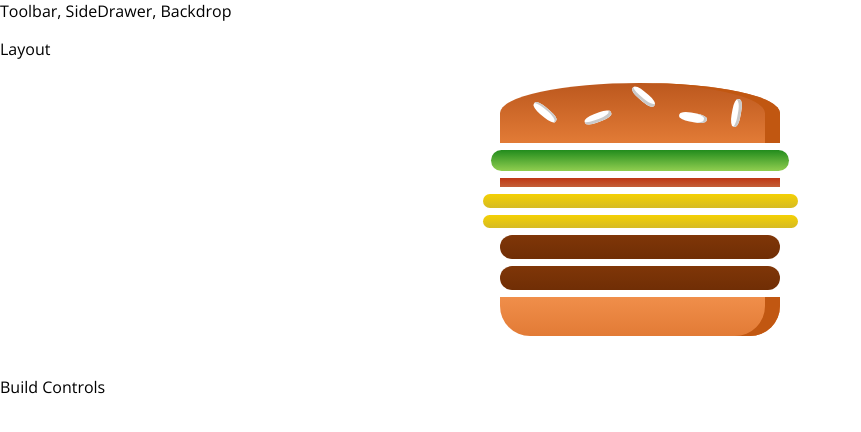
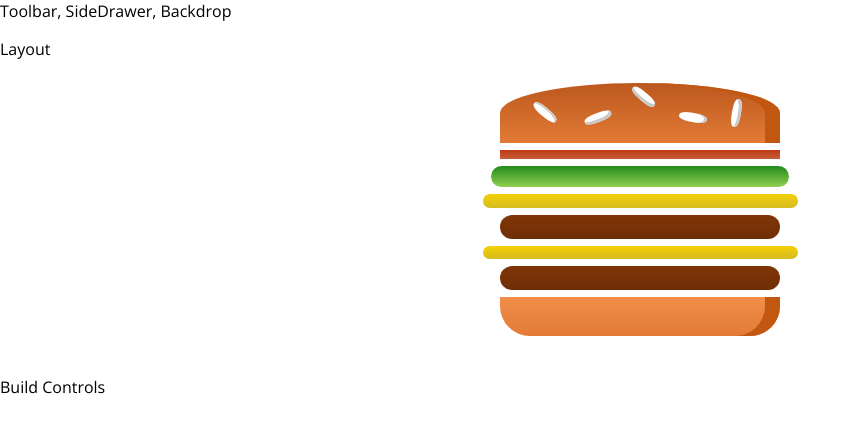
Before and after one commit to footios/burger, a React app: page / in a window 1280 px wide. Shown: the top 432 px of the page, without its empty margins (0-861 px from the left). Built offline with nearby package versions, Linux system fonts and the light colour scheme.

Commit message:
added second version

```diff
--- a/src/components/Burger/Burger.js
+++ b/src/components/Burger/Burger.js
@@ -1,15 +1,23 @@
 import React from "react";
 import classes from "./Burger.module.css";
 import BurgerIngredient from "./BurgerIngredient/BurgerIngredient";
+import ingConfig from "./BurgerIngredient/BurgerIngredientConfig";
 
 const burger = props => {
-  const transformedIngredients = Object.keys(props.ingredients).map(igKey => {
-    // transform the igKey, string value, into an array
-    // with as many elements as the value of the igKey
-    return [...Array(props.ingredients[igKey])].map((_, index) => (
-      <BurgerIngredient key={igKey + index} type={igKey} />
-    ));
-  });
+  //   const transformedIngredients = Object.keys(props.ingredients).map(igKey => {
+  //     // transform the igKey, string value, into an array
+  //     // with as many elements as the value of the igKey
+  //     return [...Array(props.ingredients[igKey])].map((_, index) => (
+  //       <BurgerIngredient key={igKey + index} type={igKey} />
+  //     ));
+  //   });
+
+  const transformedIngredients = props.ingredients
+    .filter(ing => {
+      return ingConfig.addable.find(avIng => avIng.type === ing);
+    })
+    .map((ing, i) => <BurgerIngredient key={ing + i} type={ing} />);
+
   return (
     <div className={classes.Burger}>
       <BurgerIngredient type="bread-top" />
--- a/src/components/Burger/BurgerIngredient/BurgerIngredient.js
+++ b/src/components/Burger/BurgerIngredient/BurgerIngredient.js
@@ -1,41 +1,62 @@
 import React, { Component } from "react";
 import classes from "./BurgerIngredient.module.css";
 import PropTypes from "prop-types";
+import ingConfig from "./BurgerIngredientConfig";
 
 class BurgerIngredient extends Component {
   render() {
     let ingredient = null;
 
-    switch (this.props.type) {
-      case "bread-bottom":
-        ingredient = <div className={classes.BreadBottom} />;
-        break;
-      case "bread-top":
-        ingredient = (
-          <div className={classes.BreadTop}>
-            <div className={classes.Seeds1} />
-            <div className={classes.Seeds2} />
-          </div>
-        );
-        break;
-      case "meat":
-        ingredient = <div className={classes.Meat} />;
-        break;
-      case "salad":
-        ingredient = <div className={classes.Salad} />;
-        break;
-      case "cheese":
-        ingredient = <div className={classes.Cheese} />;
-        break;
-      case "bacon":
-        ingredient = <div className={classes.Bacon} />;
-        break;
-      default:
-        ingredient = null;
+    let match = [...ingConfig.base, ...ingConfig.addable].find(
+      ing => ing.type === this.props.type
+    );
+
+    if (match) {
+      let children = null;
+      if (match.children instanceof Array) {
+        children = [
+          ...match.children.map((child, i) => {
+            return <div key={match.type + "_" + i} className={child} />;
+          })
+        ];
+      }
+      ingredient = <div className={match.className}>{children}</div>;
     }
+
     return ingredient;
   }
 }
+
+// switch (this.props.type) {
+//   case "bread-bottom":
+//     ingredient = <div className={classes.BreadBottom} />;
+//     break;
+//   case "bread-top":
+//     ingredient = (
+//       <div className={classes.BreadTop}>
+//         <div className={classes.Seeds1} />
+//         <div className={classes.Seeds2} />
+//       </div>
+//     );
+//     break;
+//   case "meat":
+//     ingredient = <div className={classes.Meat} />;
+//     break;
+//   case "salad":
+//     ingredient = <div className={classes.Salad} />;
+//     break;
+//   case "cheese":
+//     ingredient = <div className={classes.Cheese} />;
+//     break;
+//   case "bacon":
+//     ingredient = <div className={classes.Bacon} />;
+//     break;
+//   default:
+//     ingredient = null;
+// }
+// return ingredient;
+//   }
+// }
 
 BurgerIngredient.propTypes = {
   type: PropTypes.string.isRequired
--- /dev/null
+++ b/src/components/Burger/BurgerIngredient/BurgerIngredientConfig.js
@@ -0,0 +1,45 @@
+import classes from "./BurgerIngredient.module.css";
+
+const burgerIngredients = {
+  addable: [
+    {
+      type: "meat",
+      label: "Meat",
+      price: 0,
+      className: classes.Meat
+    },
+    {
+      type: "salad",
+      label: "Lettuce",
+      price: 0,
+      className: classes.Salad
+    },
+    {
+      type: "cheese",
+      label: "Cheese",
+      price: 0,
+      className: classes.Cheese
+    },
+    {
+      type: "bacon",
+      label: "Bacon",
+      price: 0,
+      className: classes.Bacon
+    }
+  ],
+  base: [
+    {
+      type: "bread-bottom",
+      price: 0,
+      className: classes.BreadBottom
+    },
+    {
+      type: "bread-top",
+      price: 0,
+      className: classes.BreadTop,
+      children: [classes.Seeds1, classes.Seeds2]
+    }
+  ]
+};
+
+export default burgerIngredients;
--- a/src/containers/BurgerBuilder/BurgerBuilder.js
+++ b/src/containers/BurgerBuilder/BurgerBuilder.js
@@ -4,13 +4,16 @@ import Burger from "./../../components/Burger/Burger";
 
 class BurgerBuilder extends Component {
   state = {
-    ingredients: {
-      salad: 1,
-      bacon: 1,
-      cheese: 2,
-      meat: 2
-    }
+    ingredients: ["bacon", "salad", "cheese", "meat", "cheese", "meat"]
   };
+  // state = {
+  //   ingredients: {
+  //     salad: 1,
+  //     bacon: 1,
+  //     cheese: 2,
+  //     meat: 2
+  //   }
+  // };
   render() {
     return (
       <Eject>
```
